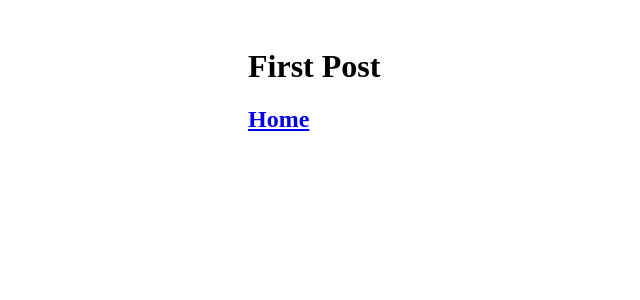
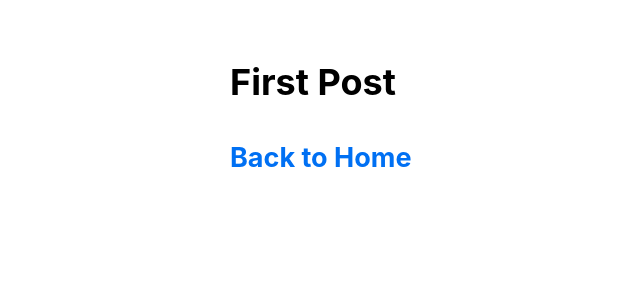
Before and after one commit to fhillipgcastillo/PersonalPresentation, a Next.js app: page /posts/first-post in a window 1280 px wide. Shown: the top 300 px of the page, without its empty margins (104-744 px from the left). Built offline with nearby package versions, Linux system fonts and the light colour scheme.

Commit message:
Global css and _app.js file

```diff
--- /dev/null
+++ b/pages/_app.js
@@ -0,0 +1,5 @@
+import '../styles/globals.css'
+
+export default function App({ Component, pageProps }) {
+    return <Component {...pageProps} />
+}
--- a/pages/posts/first-post.js
+++ b/pages/posts/first-post.js
@@ -20,7 +20,7 @@
       />
 
       <h1>First Post</h1>
-      <h2><Link href={"/"}>Home</Link></h2>
+      <h2><Link href={"/"}>Back to Home</Link></h2>
     </Layout>
   )
 }
--- a/styles/globals.css
+++ b/styles/globals.css
@@ -2,37 +2,26 @@
 body {
   padding: 0;
   margin: 0;
-  font-family: Inter, -apple-system, BlinkMacSystemFont, Segoe UI, Roboto,
-    Oxygen, Ubuntu, Cantarell, Fira Sans, Droid Sans, Helvetica Neue, sans-serif;
-}
-
-a {
-  color: inherit;
-  text-decoration: none;
+  font-family: -apple-system, BlinkMacSystemFont, Segoe UI, Roboto, Oxygen, Ubuntu,
+    Cantarell, Fira Sans, Droid Sans, Helvetica Neue, sans-serif;
+  line-height: 1.6;
+  font-size: 18px;
 }
 
 * {
   box-sizing: border-box;
 }
 
+a {
+  color: #0070f3;
+  text-decoration: none;
+}
+
+a:hover {
+  text-decoration: underline;
+}
+
 img {
   max-width: 100%;
-  height: auto;
+  display: block;
 }
-
-h1,
-h2,
-p,
-ul {
-  margin: 0;
-}
-
-ul {
-  padding: 0;
-  list-style: none;
-}
-
-button {
-  padding: 0.5rem 1rem;
-  font-weight: bold;
-}
```
